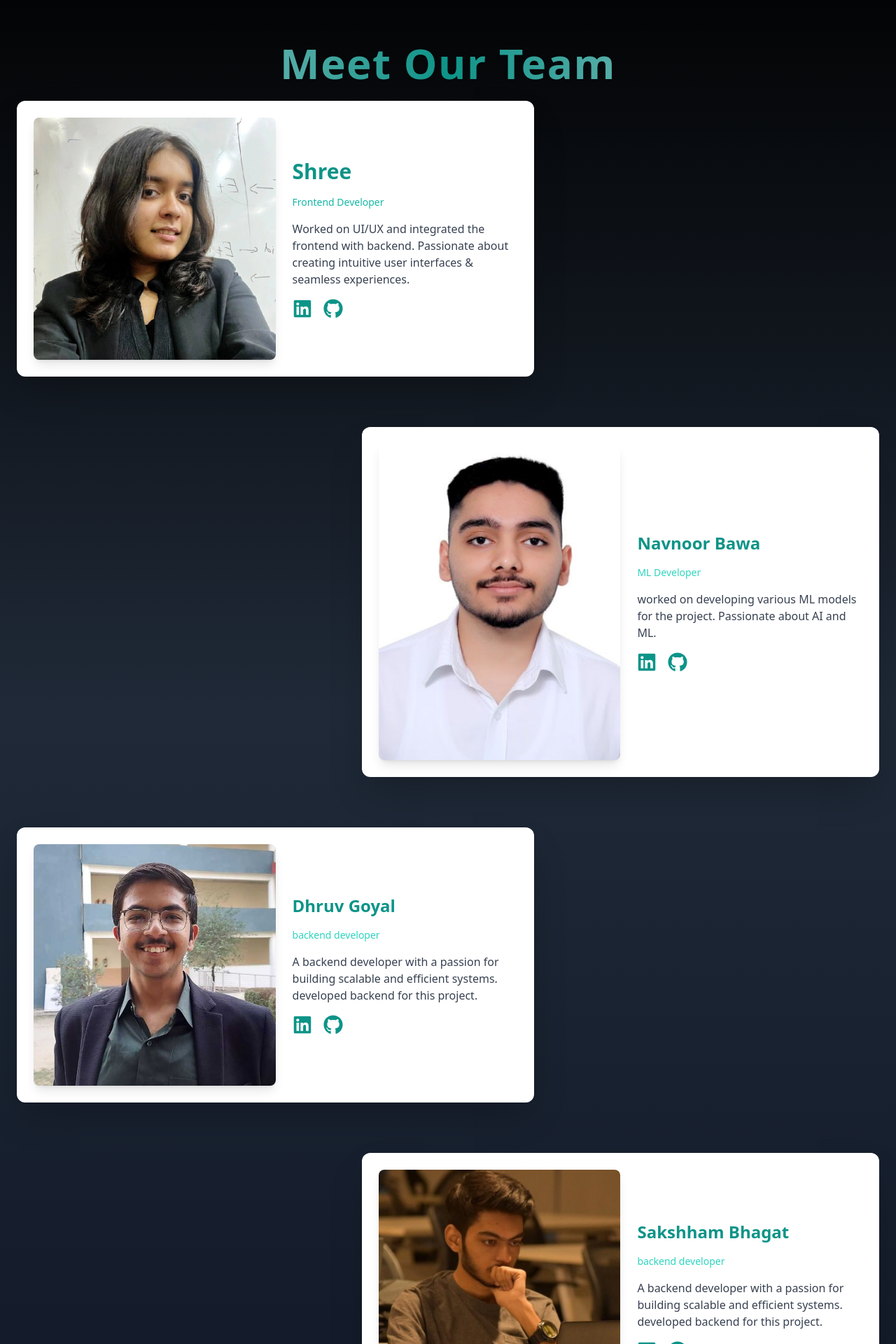
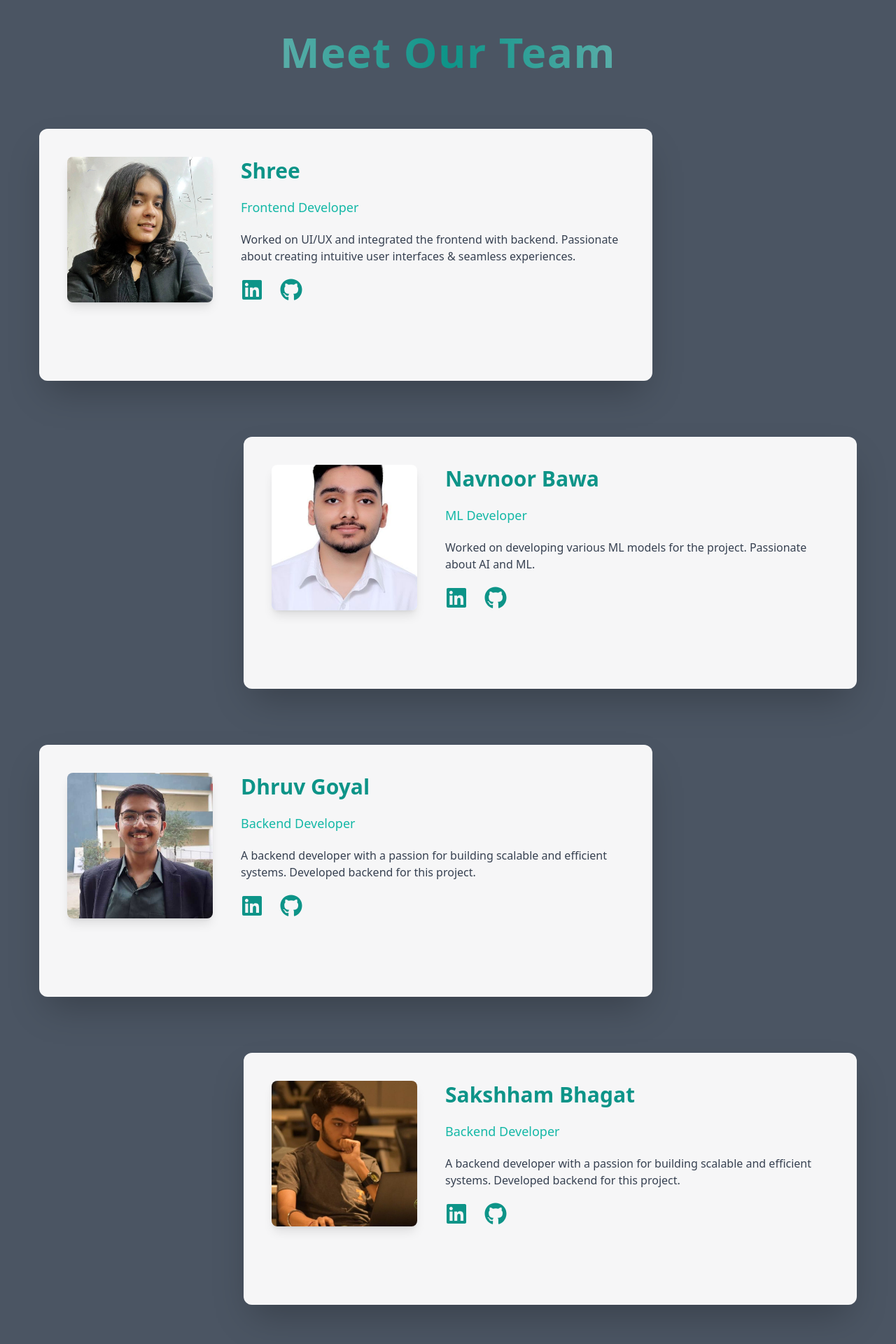
Before and after one commit to SakshhamTheCoder/BITS_HACK_HMS, a React (Vite) app in the folder frontend/: page /AboutUs in a window 1280 px wide. Shown: the part 100-2020 px from the top of the page at 70% size. Built offline with nearby package versions, Linux system fonts and the light colour scheme; no server answers.

Commit message:
Frontend Responsiveness

```diff
--- a/frontend/src/components/AboutUs.jsx
+++ b/frontend/src/components/AboutUs.jsx
@@ -4,33 +4,28 @@ import { FaLinkedin, FaGithub } from 'react-icons/fa';
 
 const AboutUs = () => {
   return (
-    <div className="bg-gradient-to-b from-black via-gray-800 to-gray-900 text-white min-h-screen flex flex-col justify-center pt-40 py-8">
+    <div className="bg-gray-600 text-white min-h-screen flex flex-col items-center py-20 px-4 sm:px-6 relative overflow-hidden">
+      <div className="w-full max-w-[1400px] mt-12 sm:mt-16 mb-20">
         <motion.h1
-        className="text-5xl -mt-21 justify-center text-center md:text-6xl font-extrabold text-transparent bg-clip-text bg-gradient-to-r from-gray-300 via-teal-600 to-gray-300 inline-block tracking-wide"
+          className="text-4xl sm:text-5xl md:text-6xl font-extrabold text-transparent bg-clip-text bg-gradient-to-r from-gray-300 via-teal-600 to-gray-300 text-center tracking-wide mb-16 sm:mb-20 pt-8 sm:pt-0"
           initial={{ rotate: 0, scale: 1, textShadow: "none" }}
           whileHover={{
             scale: 1.1,
             rotate: 5,
             textShadow: "0px 0px 12px rgba(0, 150, 130, 0.8)",
-          transition: {
-            duration: 1,
-            type: "spring",
-          }
+            transition: { duration: 1, type: "spring" }
           }}
           animate={{
             rotate: 0,
             scale: 1,
             textShadow: "none",
-          transition: {
-            duration: 1,
-            delay: 1,
-            type: "spring",
-          }
+            transition: { duration: 1, delay: 1, type: "spring" }
           }}
         >
           Meet Our Team
         </motion.h1>
 
+        <div className="space-y-16 sm:space-y-20">
           {/* Member 1 */}
           <motion.div
             initial={{ opacity: 0, x: -100 }}
@@ -41,69 +36,55 @@ const AboutUs = () => {
               type: "spring",
               stiffness: 120,
             }}
-        className="p-6 rounded-lg mb-6 flex w-full justify-start"
+            className="flex justify-start w-full px-4 sm:px-8"
           >
             <motion.div
-          className="bg-white w-3/5 p-6 rounded-xl shadow-2xl flex hover:scale-105 transition-transform duration-300 ease-in-out"
-          whileHover={{ scale: 1.05 }}
-          whileTap={{ scale: 0.95 }}
+              className="bg-white/95 backdrop-blur-sm w-full sm:w-[90%] md:w-3/4 p-8 sm:p-10 rounded-xl shadow-2xl min-h-[320px] sm:min-h-[360px]"
+              whileHover={{ scale: 1.03 }}
+              whileTap={{ scale: 0.98 }}
             >
-          {/* Image Section */}
-          <motion.div
-            className="w-1/2 flex justify-center items-center"
-            initial={{ opacity: 0 }}
-            animate={{ opacity: 1 }}
-            transition={{ delay: 0.5, duration: 1 }}
-          >
+              <div className="flex flex-col sm:flex-row gap-8 sm:gap-10 items-center">
+                <div className="w-44 h-44 sm:w-52 sm:h-52 flex-shrink-0">
                   <img
-              src="/shree.jpeg" // Make sure this is the correct path to your image
-              alt="shree"
-              className="w-43 h-42 object-cover rounded-lg shadow-lg"
+                    src="/shree.jpeg"
+                    alt="team member"
+                    className="w-full h-full object-cover rounded-lg shadow-lg"
                   />
-          </motion.div>
-
-          {/* Text Section */}
-          <motion.div
-            className="w-1/2 pl-6 flex flex-col justify-center space-y-4"
-            initial={{ opacity: 0 }}
-            animate={{ opacity: 1 }}
-            transition={{ delay: 0.8, duration: 1 }}
-          >
-            <h2 className="text-3xl font-bold text-teal-600 hover:text-teal-400 transition-colors duration-300">
+                </div>
+                <div className="flex flex-col justify-center flex-1 space-y-4 sm:space-y-5 text-center sm:text-left">
+                  <h2 className="text-2xl sm:text-3xl font-bold text-teal-600 hover:text-teal-400 transition-colors duration-300">
                     Shree
                   </h2>
-            <p className="text-sm text-teal-500">Frontend Developer</p>
-            <p className="mt-4 text-gray-700 text-base">
+                  <p className="text-base sm:text-lg text-teal-500">Frontend Developer</p>
+                  <p className="text-gray-700 text-sm sm:text-base leading-relaxed">
                     Worked on UI/UX and integrated the frontend with backend. Passionate about creating intuitive user interfaces & seamless experiences.
                   </p>
-            <motion.div
-              className="flex space-x-4 mt-2"
-              initial={{ opacity: 0 }}
-              animate={{ opacity: 1 }}
-              transition={{ delay: 1.2, duration: 1 }}
-            >
+                  <div className="flex justify-center sm:justify-start space-x-6">
                     <a
                       href="https://www.linkedin.com/in/shree-mishra-aa2351288/"
                       className="text-teal-600 hover:text-teal-400 transition-colors"
-                whileHover={{ scale: 1.2 }}
+                      target="_blank"
+                      rel="noopener noreferrer"
                     >
-                <FaLinkedin size={28} />
+                      <FaLinkedin size={32} />
                     </a>
                     <a
                       href="https://github.com/ShreeMishraa"
                       className="text-teal-600 hover:text-teal-400 transition-colors"
-                whileHover={{ scale: 1.2 }}
+                      target="_blank"
+                      rel="noopener noreferrer"
                     >
-                <FaGithub size={28} />
+                      <FaGithub size={32} />
                     </a>
-            </motion.div>
-          </motion.div>
+                  </div>
+                </div>
+              </div>
             </motion.div>
           </motion.div>
 
           {/* Member 2 */}
           <motion.div
-        initial={{ opacity: 0, x: -100 }}
+            initial={{ opacity: 0, x: 100 }}
             animate={{ opacity: 1, x: 0 }}
             transition={{
               delay: 1,
@@ -111,68 +92,55 @@ const AboutUs = () => {
               type: "spring",
               stiffness: 120,
             }}
-        className="p-6 rounded-lg mb-6 flex w-full justify-end"
+            className="flex justify-end w-full px-4 sm:px-8"
           >
             <motion.div
-          className="bg-white w-3/5 p-6 rounded-xl shadow-2xl flex hover:scale-105 transition-transform duration-300 ease-in-out"
-          whileHover={{ scale: 1.05 }}
-          whileTap={{ scale: 0.95 }}
+              className="bg-white/95 backdrop-blur-sm w-full sm:w-[90%] md:w-3/4 p-8 sm:p-10 rounded-xl shadow-2xl min-h-[320px] sm:min-h-[360px]"
+              whileHover={{ scale: 1.03 }}
+              whileTap={{ scale: 0.98 }}
             >
-          {/* Image Section */}
-          <motion.div
-            className="w-1/2 flex justify-center items-center"
-            initial={{ opacity: 0 }}
-            animate={{ opacity: 1 }}
-            transition={{ delay: 0.5, duration: 1 }}
-          >
+              <div className="flex flex-col sm:flex-row gap-8 sm:gap-10 items-center">
+                <div className="w-44 h-44 sm:w-52 sm:h-52 flex-shrink-0">
                   <img
                     src="/navnoor.jpg"
-              className="w-35 h-30 object-cover rounded-lg shadow-lg"
+                    alt="team member"
+                    className="w-full h-full object-cover rounded-lg shadow-lg"
                   />
-          </motion.div>
-
-          {/* Text Section */}
-          <motion.div
-            className="w-1/2 pl-6 flex flex-col justify-center space-y-4"
-            initial={{ opacity: 0 }}
-            animate={{ opacity: 1 }}
-            transition={{ delay: 0.8, duration: 1 }}
-          >
-            <h2 className="text-2xl font-bold text-teal-600 hover:text-teal-400 transition-colors duration-300">
+                </div>
+                <div className="flex flex-col justify-center flex-1 space-y-4 sm:space-y-5 text-center sm:text-left">
+                  <h2 className="text-2xl sm:text-3xl font-bold text-teal-600 hover:text-teal-400 transition-colors duration-300">
                     Navnoor Bawa
                   </h2>
-            <p className="text-sm text-teal-400">ML Developer</p>
-            <p className="mt-4 text-gray-700 text-base">
-              worked on developing various ML models for the project. Passionate about AI and ML.
+                  <p className="text-base sm:text-lg text-teal-500">ML Developer</p>
+                  <p className="text-gray-700 text-sm sm:text-base leading-relaxed">
+                    Worked on developing various ML models for the project. Passionate about AI and ML.
                   </p>
-            <motion.div
-              className="flex space-x-4 mt-2"
-              initial={{ opacity: 0 }}
-              animate={{ opacity: 1 }}
-              transition={{ delay: 1.2, duration: 1 }}
-            >
+                  <div className="flex justify-center sm:justify-start space-x-6">
                     <a
                       href="https://www.linkedin.com/in/navnoorbawa/"
                       className="text-teal-600 hover:text-teal-400 transition-colors"
-                whileHover={{ scale: 1.2 }}
+                      target="_blank"
+                      rel="noopener noreferrer"
                     >
-                <FaLinkedin size={28} />
+                      <FaLinkedin size={32} />
                     </a>
                     <a
                       href="https://github.com/NavnoorBawa"
                       className="text-teal-600 hover:text-teal-400 transition-colors"
-                whileHover={{ scale: 1.2 }}
+                      target="_blank"
+                      rel="noopener noreferrer"
                     >
-                <FaGithub size={28} />
+                      <FaGithub size={32} />
                     </a>
-            </motion.div>
-          </motion.div>
+                  </div>
+                </div>
+              </div>
             </motion.div>
           </motion.div>
 
           {/* Member 3 */}
           <motion.div
-        initial={{ opacity: 0, x: 100 }}
+            initial={{ opacity: 0, x: -100 }}
             animate={{ opacity: 1, x: 0 }}
             transition={{
               delay: 1.5,
@@ -180,68 +148,55 @@ const AboutUs = () => {
               type: "spring",
               stiffness: 120,
             }}
-        className="p-6 rounded-lg mb-6 flex w-full justify-start"
+            className="flex justify-start w-full px-4 sm:px-8"
           >
             <motion.div
-          className="bg-white w-3/5 mr-0 p-6 rounded-xl shadow-2xl flex hover:scale-105 transition-transform duration-300 ease-in-out"
-          whileHover={{ scale: 1.05 }}
-          whileTap={{ scale: 0.95 }}
+              className="bg-white/95 backdrop-blur-sm w-full sm:w-[90%] md:w-3/4 p-8 sm:p-10 rounded-xl shadow-2xl min-h-[320px] sm:min-h-[360px]"
+              whileHover={{ scale: 1.03 }}
+              whileTap={{ scale: 0.98 }}
             >
-          {/* Image Section */}
-          <motion.div
-            className="w-1/2 flex justify-center items-center"
-            initial={{ opacity: 0 }}
-            animate={{ opacity: 1 }}
-            transition={{ delay: 0.5, duration: 1 }}
-          >
+              <div className="flex flex-col sm:flex-row gap-8 sm:gap-10 items-center">
+                <div className="w-44 h-44 sm:w-52 sm:h-52 flex-shrink-0">
                   <img
-              src="/dhruv.jpg" // Make sure this is the correct path to your image
-              alt="dhruv"
-              className="w-43 h-42 object-cover rounded-lg shadow-lg"
+                    src="/dhruv.jpg"
+                    alt="team member"
+                    className="w-full h-full object-cover rounded-lg shadow-lg"
                   />
-          </motion.div>
-
-          {/* Text Section */}
-          <motion.div
-            className="w-1/2 pl-6 flex flex-col justify-center space-y-4"
-            initial={{ opacity: 0 }}
-            animate={{ opacity: 1 }}
-            transition={{ delay: 0.8, duration: 1 }}
-          >
-            <h2 className="text-2xl font-bold text-teal-600 hover:text-teal-400 transition-colors duration-300">
+                </div>
+                <div className="flex flex-col justify-center flex-1 space-y-4 sm:space-y-5 text-center sm:text-left">
+                  <h2 className="text-2xl sm:text-3xl font-bold text-teal-600 hover:text-teal-400 transition-colors duration-300">
                     Dhruv Goyal
                   </h2>
-            <p className="text-sm text-teal-400">backend developer</p>
-            <p className="mt-4 text-gray-700 text-base"> A backend developer with a passion for building scalable and efficient systems. developed backend for this project. </p>
-
-            <motion.div
-              className="flex space-x-4 mt-2"
-              initial={{ opacity: 0 }}
-              animate={{ opacity: 1 }}
-              transition={{ delay: 1.2, duration: 1 }}
-            >
+                  <p className="text-base sm:text-lg text-teal-500">Backend Developer</p>
+                  <p className="text-gray-700 text-sm sm:text-base leading-relaxed">
+                    A backend developer with a passion for building scalable and efficient systems. Developed backend for this project.
+                  </p>
+                  <div className="flex justify-center sm:justify-start space-x-6">
                     <a
                       href="https://www.linkedin.com/in/DhruvGoyalThapar/"
                       className="text-teal-600 hover:text-teal-400 transition-colors"
-                whileHover={{ scale: 1.2 }}
+                      target="_blank"
+                      rel="noopener noreferrer"
                     >
-                <FaLinkedin size={28} />
+                      <FaLinkedin size={32} />
                     </a>
                     <a
                       href="https://github.com/DhruvGoyal404"
                       className="text-teal-600 hover:text-teal-400 transition-colors"
-                whileHover={{ scale: 1.2 }}
+                      target="_blank"
+                      rel="noopener noreferrer"
                     >
-                <FaGithub size={28} />
+                      <FaGithub size={32} />
                     </a>
-            </motion.div>
-          </motion.div>
+                  </div>
+                </div>
+              </div>
             </motion.div>
           </motion.div>
 
           {/* Member 4 */}
           <motion.div
-        initial={{ opacity: 0, x: -100 }}
+            initial={{ opacity: 0, x: 100 }}
             animate={{ opacity: 1, x: 0 }}
             transition={{
               delay: 2,
@@ -249,64 +204,53 @@ const AboutUs = () => {
               type: "spring",
               stiffness: 120,
             }}
-        className="p-6 rounded-lg mb-6 flex w-full justify-end"
+            className="flex justify-end w-full px-4 sm:px-8"
           >
             <motion.div
-          className="bg-white w-3/5 p-6 rounded-xl shadow-2xl flex hover:scale-105 transition-transform duration-300 ease-in-out"
-          whileHover={{ scale: 1.05 }}
-          whileTap={{ scale: 0.95 }}
+              className="bg-white/95 backdrop-blur-sm w-full sm:w-[90%] md:w-3/4 p-8 sm:p-10 rounded-xl shadow-2xl min-h-[320px] sm:min-h-[360px]"
+              whileHover={{ scale: 1.03 }}
+              whileTap={{ scale: 0.98 }}
             >
-          {/* Image Section */}
-          <motion.div
-            className="w-1/2 flex justify-center items-center"
-            initial={{ opacity: 0 }}
-            animate={{ opacity: 1 }}
-            transition={{ delay: 0.5, duration: 1 }}
-          >
+              <div className="flex flex-col sm:flex-row gap-8 sm:gap-10 items-center">
+                <div className="w-44 h-44 sm:w-52 sm:h-52 flex-shrink-0">
                   <img
-              src="/sakshham.jpg" // Make sure this is the correct path to your image
-              alt="sakshham"
-              className="w-43 h-42 object-cover rounded-lg shadow-lg"
+                    src="/sakshham.jpg"
+                    alt="team member"
+                    className="w-full h-full object-cover rounded-lg shadow-lg"
                   />
-          </motion.div>
-
-          {/* Text Section */}
-          <motion.div
-            className="w-1/2 pl-6 flex flex-col justify-center space-y-4"
-            initial={{ opacity: 0 }}
-            animate={{ opacity: 1 }}
-            transition={{ delay: 0.8, duration: 1 }}
-          >
-            <h2 className="text-2xl font-bold text-teal-600 hover:text-teal-400 transition-colors duration-300">
+                </div>
+                <div className="flex flex-col justify-center flex-1 space-y-4 sm:space-y-5 text-center sm:text-left">
+                  <h2 className="text-2xl sm:text-3xl font-bold text-teal-600 hover:text-teal-400 transition-colors duration-300">
                     Sakshham Bhagat
                   </h2>
-            <p className="text-sm text-teal-400"> backend developer</p>
-            <p className="mt-4 text-gray-700 text-base"> A backend developer with a passion for building scalable and efficient systems. developed backend for this project.
+                  <p className="text-base sm:text-lg text-teal-500">Backend Developer</p>
+                  <p className="text-gray-700 text-sm sm:text-base leading-relaxed">
+                    A backend developer with a passion for building scalable and efficient systems. Developed backend for this project.
                   </p>
-            <motion.div
-              className="flex space-x-4 mt-2"
-              initial={{ opacity: 0 }}
-              animate={{ opacity: 1 }}
-              transition={{ delay: 1.2, duration: 1 }}
-            >
+                  <div className="flex justify-center sm:justify-start space-x-6">
                     <a
                       href="https://www.linkedin.com/in/SakshhamTheCoder"
                       className="text-teal-600 hover:text-teal-400 transition-colors"
-                whileHover={{ scale: 1.2 }}
+                      target="_blank"
+                      rel="noopener noreferrer"
                     >
-                <FaLinkedin size={28} />
+                      <FaLinkedin size={32} />
                     </a>
                     <a
                       href="https://github.com/SakshhamTheCoder"
                       className="text-teal-600 hover:text-teal-400 transition-colors"
-                whileHover={{ scale: 1.2 }}
+                      target="_blank"
+                      rel="noopener noreferrer"
                     >
-                <FaGithub size={28} />
+                      <FaGithub size={32} />
                     </a>
+                  </div>
+                </div>
+              </div>
             </motion.div>
           </motion.div>
-        </motion.div>
-      </motion.div>
+        </div>
+      </div>
     </div>
   );
 };
```
Also changed, not shown: frontend/src/components/LocationTracker.jsx (+22 -20 lines), frontend/src/components/Navbar.jsx (+61 -4 lines), frontend/src/pages/Home.jsx (+51 -7 lines), frontend/src/pages/Schedule.jsx (+4 -4 lines). Lines whose indentation alone changed are shown as unchanged.
